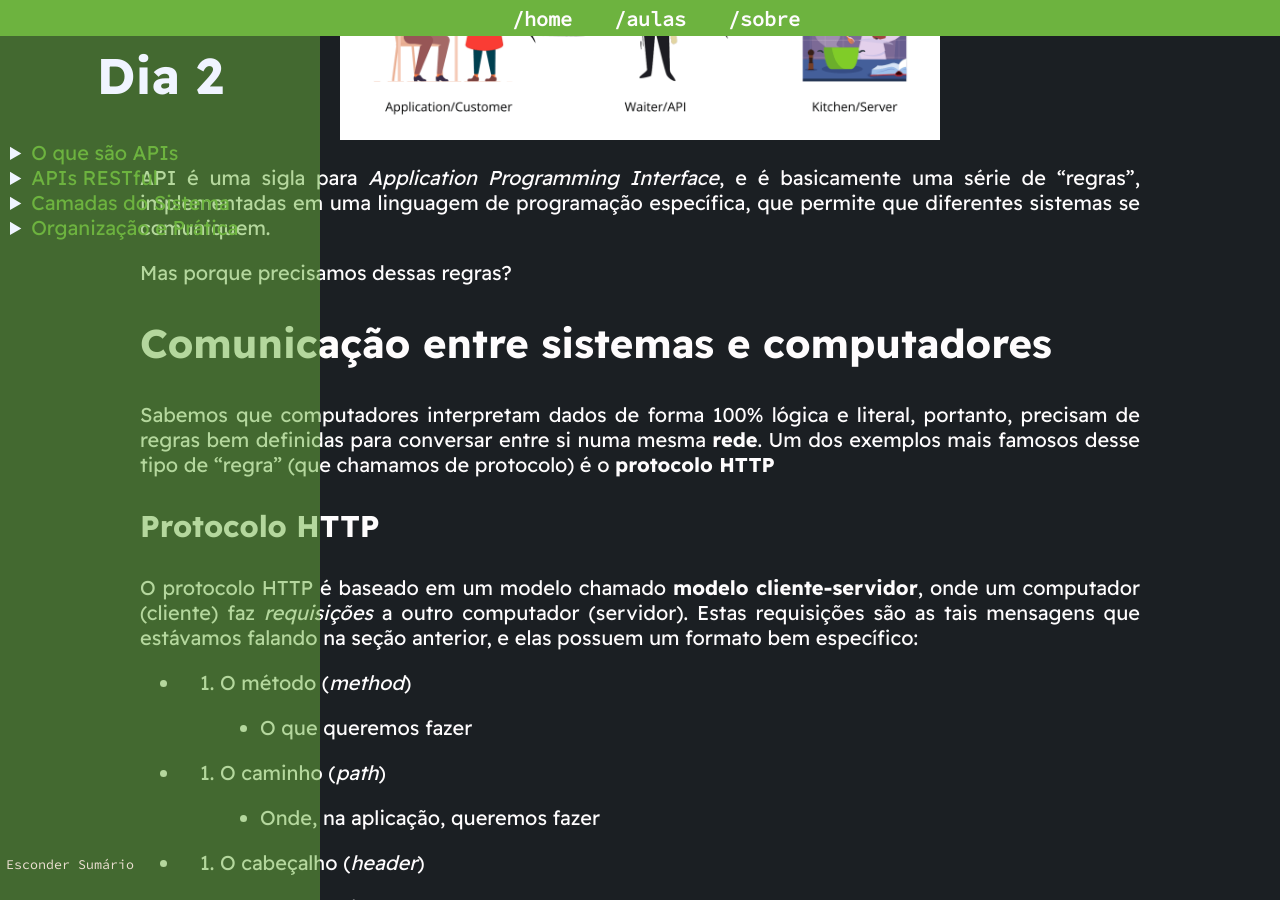
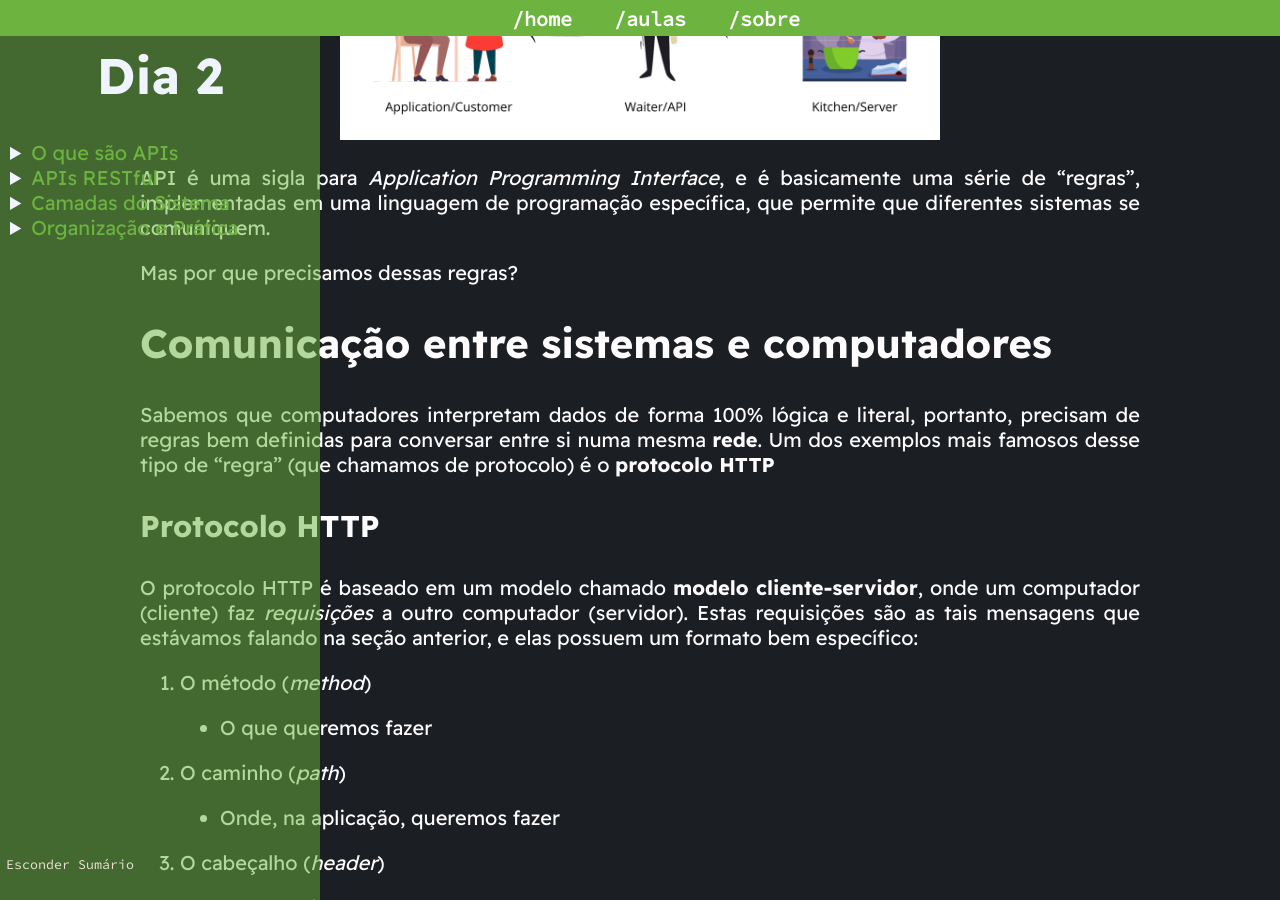
Before and after one commit to PETCC-UFRN/minicurso-spring, a Jekyll site: the page built from segundoDia.md, in a window 1280 px wide and 900 px high, scrolled down 620 px. Built offline with Jekyll 4.4.1, drawn with Linux system fonts in a browser that asks for light colours.

Commit message:
dia 2: ajusta a numeração na seção "Protocolo HTTP"

```diff
--- a/segundoDia.md
+++ b/segundoDia.md
@@ -61,7 +61,7 @@ Nesta aula, veremos um pouco mais sobre conceitos base do desenvolvimento Back E
 
 API é uma sigla para *Application Programming Interface*, e é basicamente uma série de "regras", implementadas em uma linguagem de programação específica, que permite que diferentes sistemas se comuniquem.
 
-Mas porque precisamos dessas regras?
+Mas por que precisamos dessas regras?
 
 ## Comunicação entre sistemas e computadores
 
@@ -71,11 +71,11 @@ Sabemos que computadores interpretam dados de forma 100% lógica e literal, port
 
 O protocolo HTTP é baseado em um modelo chamado **modelo cliente-servidor**, onde um computador (cliente) faz *requisições* a outro computador (servidor). Estas requisições são as tais mensagens que estávamos falando na seção anterior, e elas possuem um formato bem específico:
 
-- 1. O método (*method*)
+1. O método (*method*)
   - O que queremos fazer
-- 2. O caminho (*path*)
+2. O caminho (*path*)
   - Onde, na aplicação, queremos fazer
-- 3. O cabeçalho (*header*)
+3. O cabeçalho (*header*)
   - Onde, na internet, queremos fazer
   - Informações adicionais
 
```
